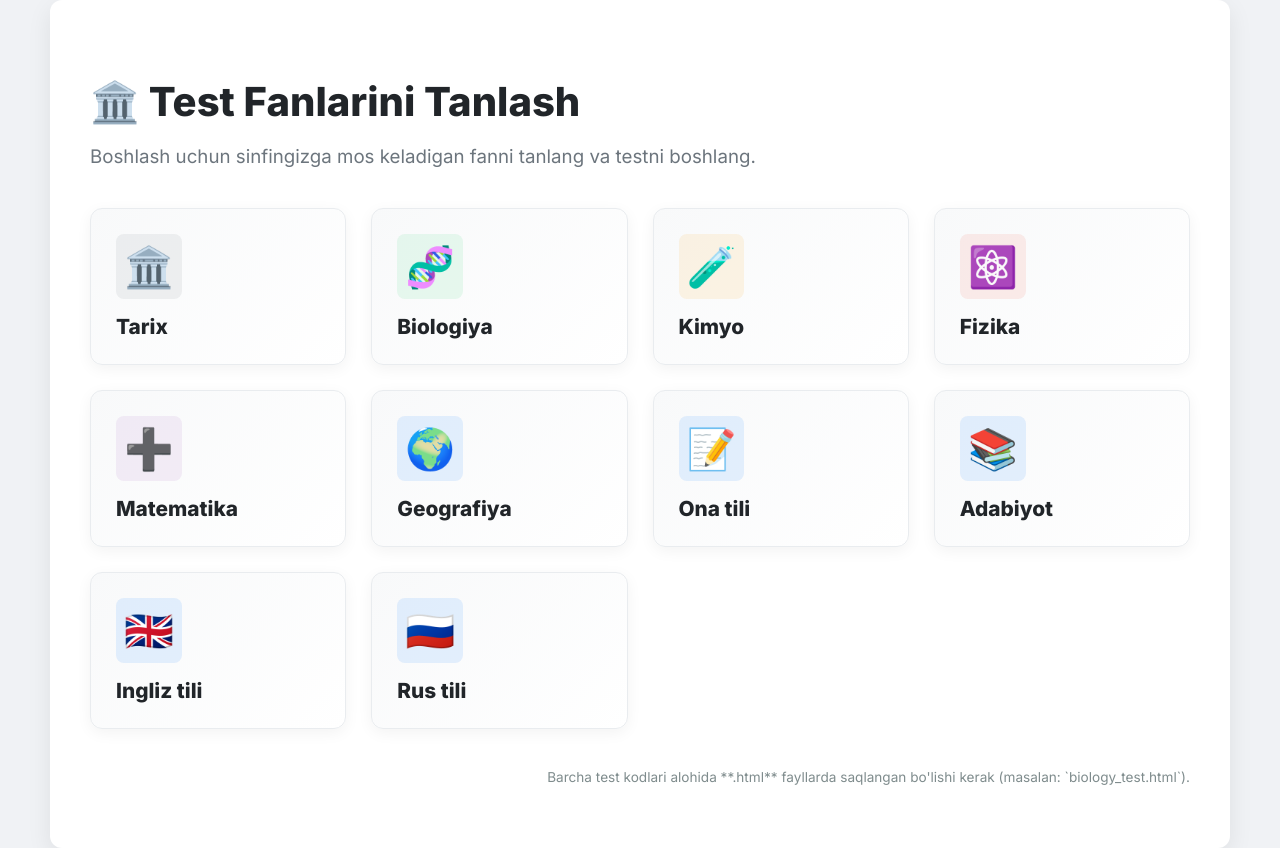
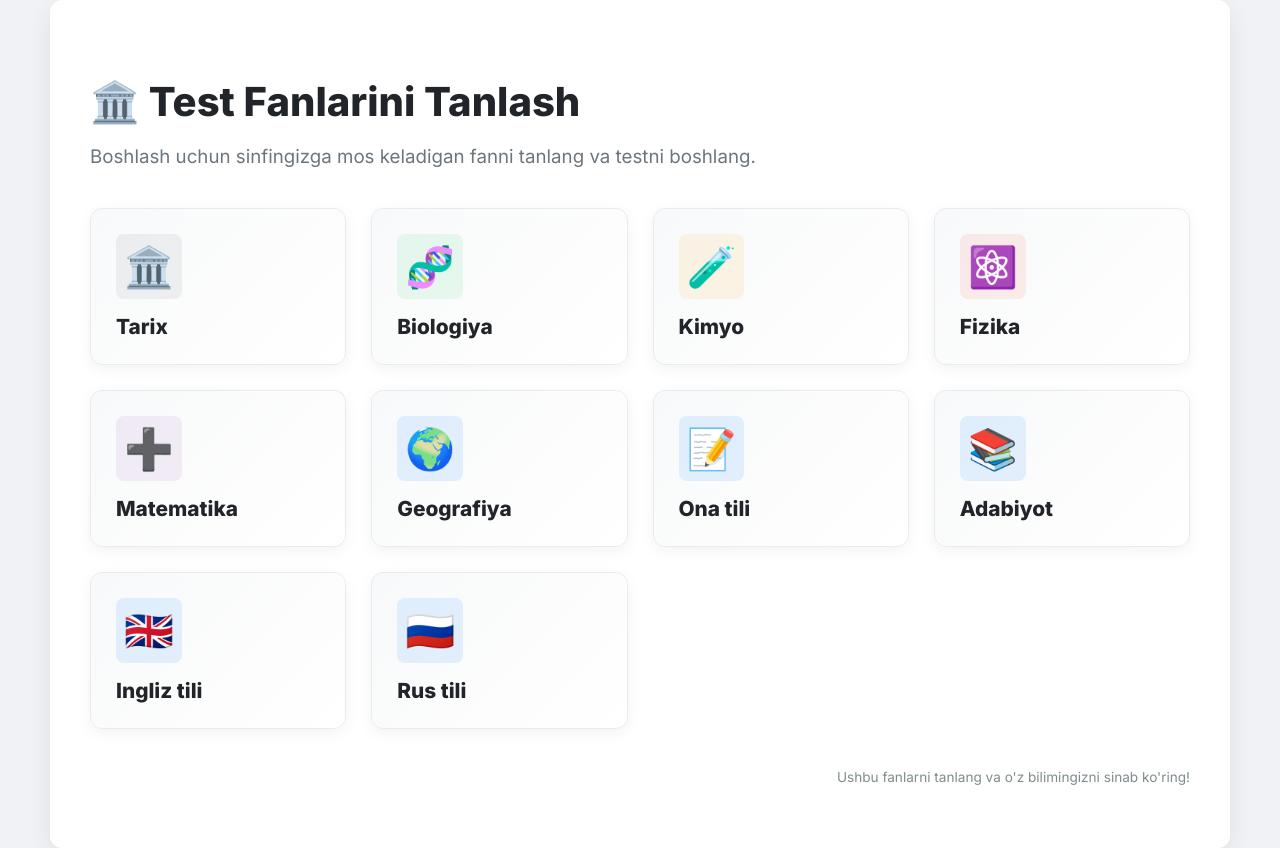
Before and after one commit to shohjahon077/yordamchi.mk, a plain HTML site: page testlarboshqarmasi.html in a window 1280 px wide. Drawn offline with Linux system fonts and the light colour scheme.

Commit message:
Update testlarboshqarmasi.html

```diff
--- a/testlarboshqarmasi.html
+++ b/testlarboshqarmasi.html
@@ -166,7 +166,7 @@
         </div>
 
     <p style="margin-top: 40px; color: #7f8c8d; font-size: 0.85em; text-align: right;">
-        Barcha test kodlari alohida **.html** fayllarda saqlangan bo'lishi kerak (masalan: `biology_test.html`).
+        Ushbu fanlarni tanlang va o'z bilimingizni sinab ko'ring!
     </p>
 </div>
 
```
